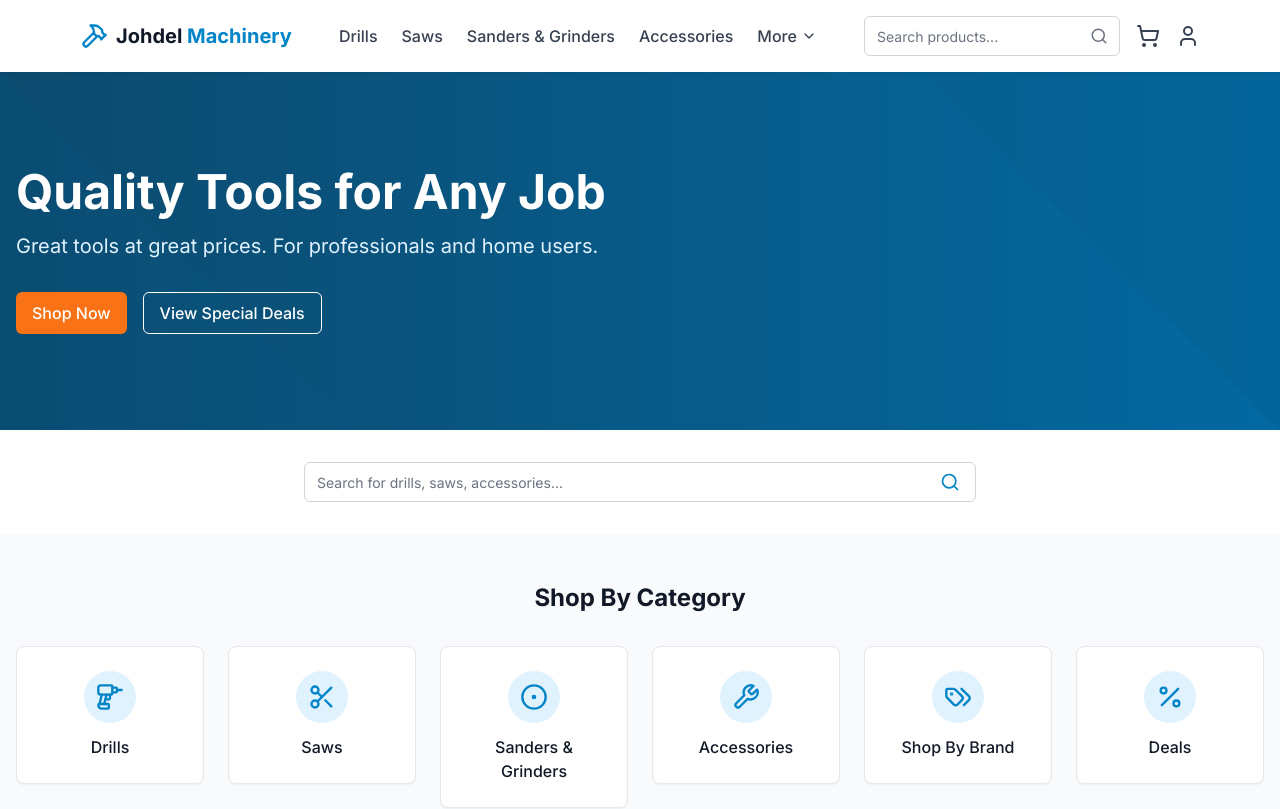
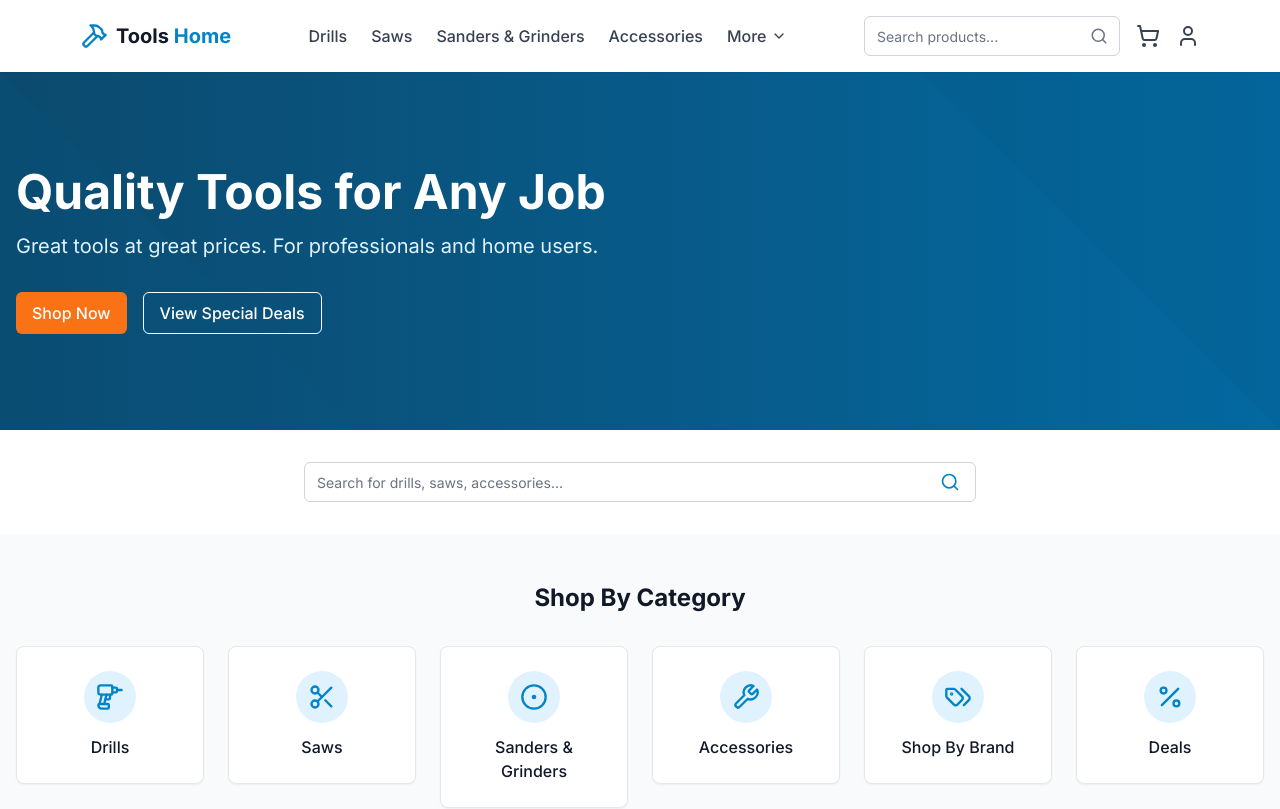
Before and after one commit to enockarthur298/johdel-machinery-frontend, a React (Vite) app: page / in a window 1280 px wide. Shown: the top 809 px of the page. Built offline with nearby package versions, Linux system fonts and the light colour scheme.

Commit message:
Update Header.tsx

```diff
--- a/src/components/layout/Header.tsx
+++ b/src/components/layout/Header.tsx
@@ -31,7 +31,7 @@ const Header: React.FC = () => {
           {/* Logo */}
           <Link to="/" className="flex items-center">
             <Hammer size={28} className="text-primary-600 mr-2" />
-            <span className="text-xl font-bold text-gray-900">Johdel <span className="text-primary-600">Machinery</span></span>
+            <span className="text-xl font-bold text-gray-900">Tools <span className="text-primary-600">Home</span></span>
           </Link>
 
           {/* Desktop Navigation */}
```
